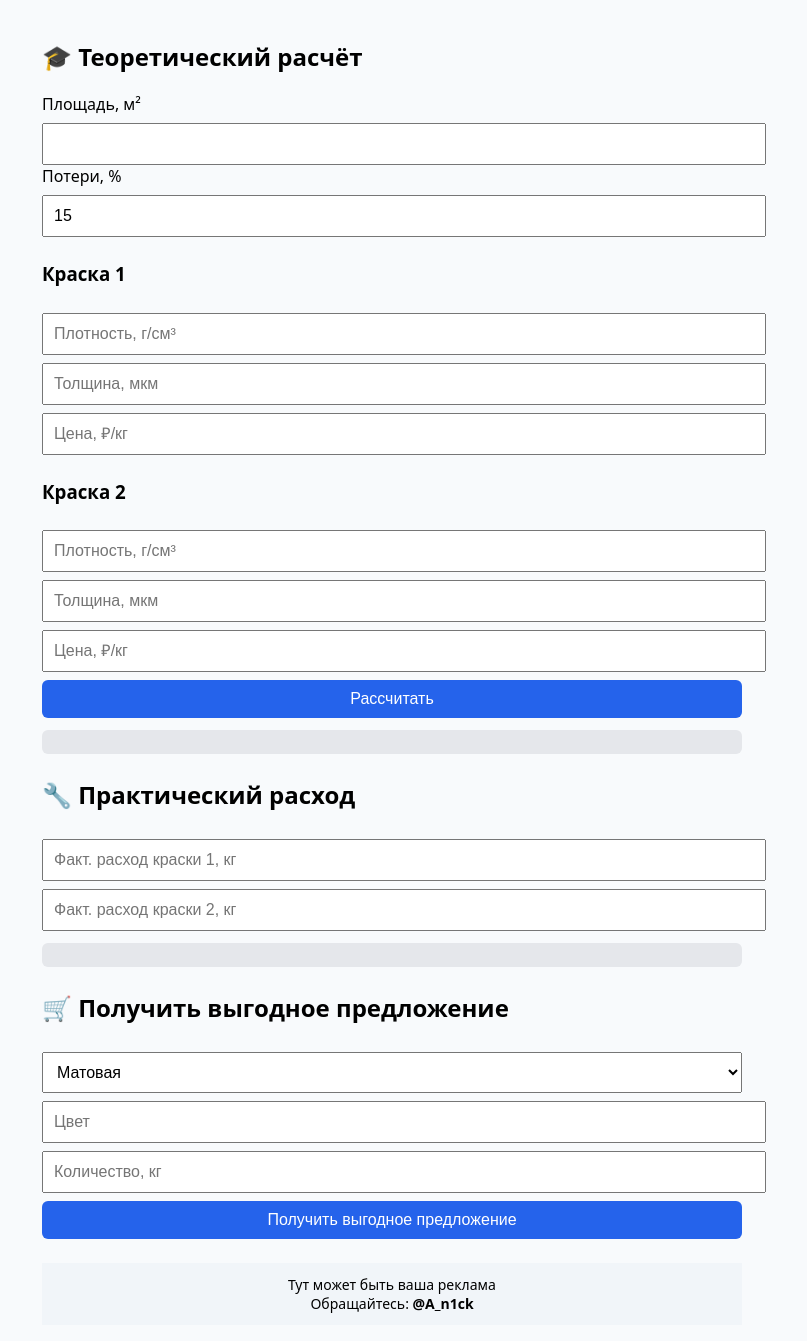
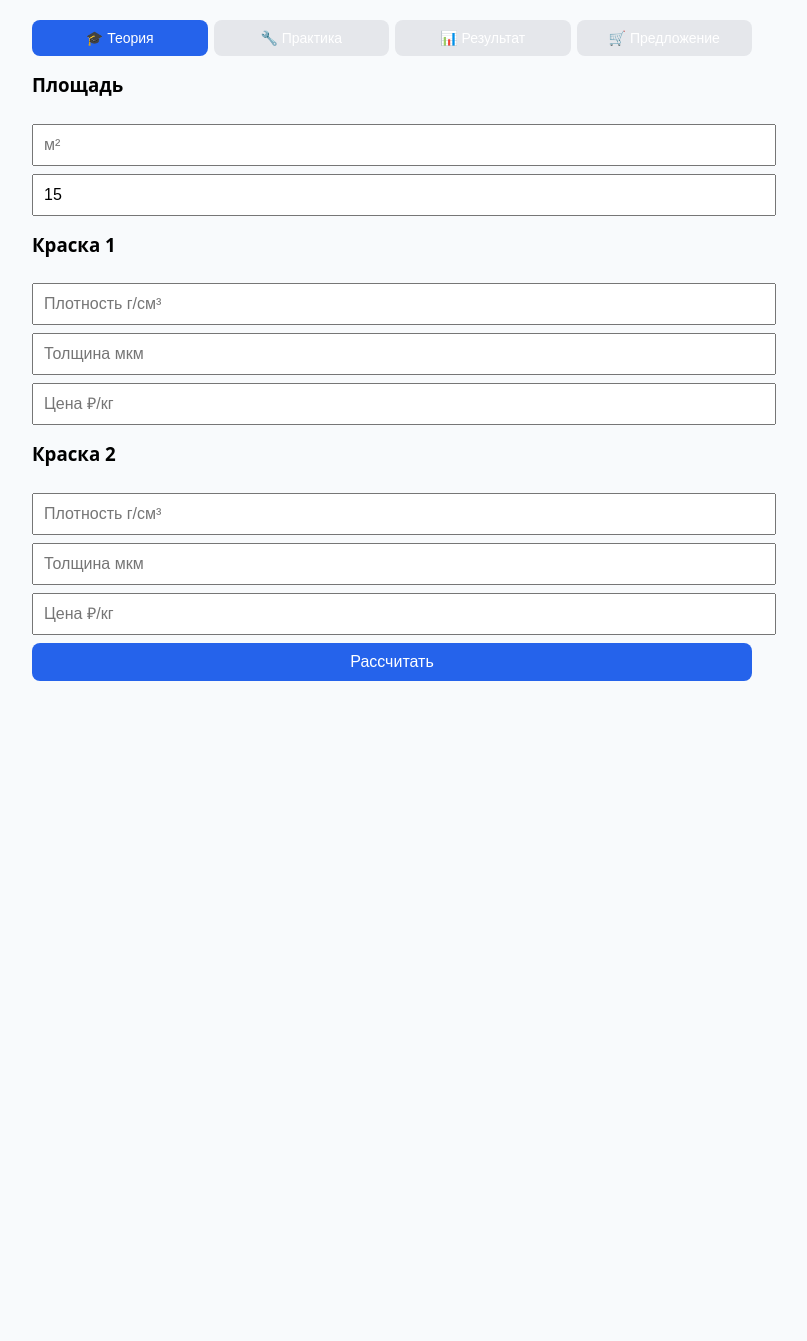
Before and after one commit to 10n1ck-cmd/paint-calculator-bot, a Flask app: page / in a window 1280 px wide. Shown: the whole page, without its empty margins (248-1055 px from the left). After the commit the page ends 681 px from the top, so only its background shows below. Run offline with Flask 3, Linux system fonts and the light colour scheme.

Commit message:
Update index.html

```diff
--- a/templates/index.html
+++ b/templates/index.html
@@ -4,58 +4,116 @@
 <meta charset="UTF-8">
 <meta name="viewport"
  content="width=device-width, initial-scale=1, maximum-scale=1, user-scalable=no">
+
 <title>Калькулятор порошковой краски</title>
 
 <style>
-body { font-family: system-ui; background:#f8fafc; margin:0; }
-.container { max-width:700px; margin:auto; padding:16px; }
-h2,h3 { margin-top:24px; }
-input,select,button {
-  width:100%; padding:10px; margin-top:8px; font-size:16px;
+body {
+  font-family: system-ui, -apple-system;
+  background:#f8fafc;
+  margin:0;
 }
-button { background:#2563eb; color:#fff; border:none; border-radius:6px; }
-.block { background:#e5e7eb; padding:12px; border-radius:6px; margin-top:12px; }
-.banner {
-  margin-top:24px; padding:12px; background:#f1f5f9; text-align:center;
+.container {
+  max-width:720px;
+  margin:auto;
+  padding:12px;
+}
+.tabs {
+  display:flex;
+  gap:6px;
+  margin-bottom:12px;
+}
+.tab-btn {
+  flex:1;
+  padding:10px;
+  border:none;
+  border-radius:8px;
+  background:#e5e7eb;
   font-size:14px;
 }
+.tab-btn.active {
+  background:#2563eb;
+  color:white;
+}
+.tab {
+  display:none;
+}
+.tab.active {
+  display:block;
+}
+input, select, button {
+  width:100%;
+  padding:10px;
+  margin-top:8px;
+  font-size:16px;
+}
+button {
+  background:#2563eb;
+  color:white;
+  border:none;
+  border-radius:8px;
+}
+.block {
+  background:#e5e7eb;
+  padding:12px;
+  border-radius:8px;
+  margin-top:12px;
+}
+.banner {
+  margin-top:24px;
+  padding:12px;
+  background:#f1f5f9;
+  text-align:center;
+  font-size:14px;
+}
+h3 { margin-top:16px; }
 </style>
 </head>
 
 <body>
 <div class="container">
 
-<h2>🎓 Теоретический расчёт</h2>
+<!-- ВКЛАДКИ -->
+<div class="tabs">
+  <button class="tab-btn active" onclick="openTab(0)">🎓 Теория</button>
+  <button class="tab-btn" onclick="openTab(1)">🔧 Практика</button>
+  <button class="tab-btn" onclick="openTab(2)">📊 Результат</button>
+  <button class="tab-btn" onclick="openTab(3)">🛒 Предложение</button>
+</div>
 
-<label>Площадь, м²</label>
-<input id="area" type="number" step="0.001">
-
-<label>Потери, %</label>
-<input id="loss" type="number" value="15">
+<!-- ТЕОРИЯ -->
+<div class="tab active">
+  <h3>Площадь</h3>
+  <input id="area" type="number" step="0.001" placeholder="м²">
+  <input id="loss" type="number" value="15" placeholder="Потери %">
 
   <h3>Краска 1</h3>
-<input id="d1" placeholder="Плотность, г/см³" type="number" step="0.001">
-<input id="t1" placeholder="Толщина, мкм" type="number">
-<input id="p1" placeholder="Цена, ₽/кг" type="number" step="0.01">
+  <input id="d1" placeholder="Плотность г/см³" type="number" step="0.001">
+  <input id="t1" placeholder="Толщина мкм" type="number">
+  <input id="p1" placeholder="Цена ₽/кг" type="number" step="0.01">
 
   <h3>Краска 2</h3>
-<input id="d2" placeholder="Плотность, г/см³" type="number" step="0.001">
-<input id="t2" placeholder="Толщина, мкм" type="number">
-<input id="p2" placeholder="Цена, ₽/кг" type="number" step="0.01">
+  <input id="d2" placeholder="Плотность г/см³" type="number" step="0.001">
+  <input id="t2" placeholder="Толщина мкм" type="number">
+  <input id="p2" placeholder="Цена ₽/кг" type="number" step="0.01">
 
   <button onclick="calc()">Рассчитать</button>
+</div>
 
-<div id="theory" class="block"></div>
+<!-- ПРАКТИКА -->
+<div class="tab">
+  <h3>Фактический расход</h3>
+  <input id="q1" placeholder="Краска 1, кг" type="number" step="0.001">
+  <input id="q2" placeholder="Краска 2, кг" type="number" step="0.001">
+</div>
 
-<h2>🔧 Практический расход</h2>
+<!-- РЕЗУЛЬТАТ -->
+<div class="tab">
+  <div id="result" class="block">Рассчитайте данные</div>
+</div>
 
-<input id="q1" placeholder="Факт. расход краски 1, кг" type="number" step="0.001">
-<input id="q2" placeholder="Факт. расход краски 2, кг" type="number" step="0.001">
-
-<div id="practice" class="block"></div>
-
-<h2>🛒 Получить выгодное предложение</h2>
-
+<!-- ЗАКАЗ -->
+<div class="tab">
   <select id="surface">
     <option>Матовая</option>
     <option>Глянцевая</option>
@@ -64,8 +122,8 @@ button { background:#2563eb; color:#fff; border:none; border-radius:6px; }
     <option>Антик</option>
   </select>
 
-<input id="color" placeholder="Цвет">
-<input id="quantity" placeholder="Количество, кг" type="number" step="0.1">
+  <input id="color" placeholder="Цвет (RAL)">
+  <input id="quantity" placeholder="Количество кг" type="number" step="0.1">
 
   <button onclick="send()">Получить выгодное предложение</button>
 
@@ -73,77 +131,80 @@ button { background:#2563eb; color:#fff; border:none; border-radius:6px; }
     Тут может быть ваша реклама<br>
     Обращайтесь: <b>@A_n1ck</b>
   </div>
+</div>
 
 </div>
 
 <script>
-const tg = window.Telegram.WebApp;
-let result = {};
+const tg = window.Telegram?.WebApp;
+let data = {};
 
-function calc() {
+function openTab(i){
+  document.querySelectorAll(".tab").forEach((t,n)=>t.classList.toggle("active",n===i));
+  document.querySelectorAll(".tab-btn").forEach((b,n)=>b.classList.toggle("active",n===i));
+}
+
+function calc(){
   const S = +area.value;
-  const loss = +loss.value / 100;
+  const loss = +loss.value/100;
 
-  const d1v = +d1.value, t1v = +t1.value, p1v = +p1.value;
-  const d2v = +d2.value, t2v = +t2.value, p2v = +p2.value;
+  const d1v=+d1.value, t1v=+t1.value, p1v=+p1.value;
+  const d2v=+d2.value, t2v=+t2.value, p2v=+p2.value;
 
-  if ([S,d1v,t1v,p1v,d2v,t2v,p2v].some(isNaN)) {
-    alert("Заполните все поля теории");
+  if([S,d1v,t1v,p1v,d2v,t2v,p2v].some(isNaN)){
+    alert("Заполните теорию");
     return;
   }
 
-  // q = rho * h / 1000
-  const q1t = d1v * t1v / 1000 * S * (1 + loss);
-  const q2t = d2v * t2v / 1000 * S * (1 + loss);
+  const q1t = d1v*t1v/1000*S*(1+loss);
+  const q2t = d2v*t2v/1000*S*(1+loss);
 
-  const c1t = q1t * p1v;
-  const c2t = q2t * p2v;
+  const c1t = q1t*p1v;
+  const c2t = q2t*p2v;
 
-  theory.innerHTML = `
-<b>Теория:</b><br>
+  data.theory={q1:q1t,q2:q2t,c1:c1t,c2:c2t};
+
+  let html = `
+<b>Теория</b><br>
 Краска 1: ${q1t.toFixed(3)} кг / ${c1t.toFixed(2)} ₽<br>
-Краска 2: ${q2t.toFixed(3)} кг / ${c2t.toFixed(2)} ₽
+Краска 2: ${q2t.toFixed(3)} кг / ${c2t.toFixed(2)} ₽<br>
 `;
 
-  result.theory = { q1:q1t, q2:q2t, c1:c1t, c2:c2t };
-
-  const q1p = +q1.value, q2p = +q2.value;
-  if (!isNaN(q1p) && !isNaN(q2p)) {
-    const c1p = q1p * p1v;
-    const c2p = q2p * p2v;
-
-    practice.innerHTML = `
-<b>Практика:</b><br>
+  const q1p=+q1.value, q2p=+q2.value;
+  if(!isNaN(q1p)&&!isNaN(q2p)){
+    const c1p=q1p*p1v, c2p=q2p*p2v;
+    data.practice={q1:q1p,q2:q2p,c1:c1p,c2:c2p};
+    html+=`<br><b>Практика</b><br>
 Краска 1: ${c1p.toFixed(2)} ₽<br>
-Краска 2: ${c2p.toFixed(2)} ₽
-`;
-
-    result.practice = { q1:q1p, q2:q2p, c1:c1p, c2:c2p };
+Краска 2: ${c2p.toFixed(2)} ₽<br>`;
   }
 
-  const base = result.practice ?? result.theory;
-  const cheaper = base.c1 < base.c2 ? "Краска 1" : "Краска 2";
-  const percent = (Math.abs(base.c1-base.c2)/Math.max(base.c1,base.c2)*100).toFixed(1);
+  const base=data.practice??data.theory;
+  const cheaper=base.c1<base.c2?"Краска 1":"Краска 2";
+  const percent=(Math.abs(base.c1-base.c2)/Math.max(base.c1,base.c2)*100).toFixed(1);
 
-  practice.innerHTML += `<br><b>Выгоднее:</b> ${cheaper}<br><b>Экономия:</b> ${percent}%`;
+  data.summary={cheaper,percent};
 
-  result.summary = { cheaper, percent };
+  html+=`<br><b>Выгоднее:</b> ${cheaper}<br><b>Экономия:</b> ${percent}%`;
+
+  result.innerHTML=html;
+  openTab(2);
 }
 
-function send() {
+function send(){
   fetch("/api/order",{
     method:"POST",
     headers:{ "Content-Type":"application/json" },
-    body: JSON.stringify({
-      telegram: tg.initDataUnsafe.user,
-      result,
+    body:JSON.stringify({
+      telegram:tg?.initDataUnsafe?.user,
+      calc:data,
       order:{
         surface:surface.value,
         color:color.value,
         quantity:quantity.value
       }
     })
-  }).then(()=>alert("Отправлено админу"));
+  }).then(()=>alert("Заявка отправлена админу"));
 }
 </script>
 
```
Lines whose indentation alone changed are shown as unchanged.
